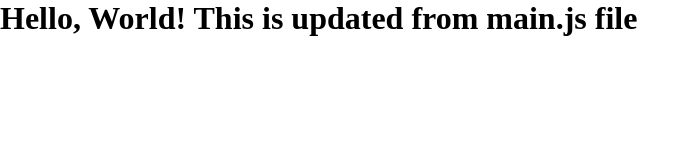
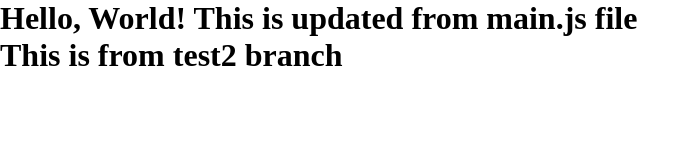
Before and after one commit to KasparPanmei/practiceRepo, a plain HTML site: page index.html in a window 1280 px wide. Shown: the whole page, without its empty margins (0-700 px from the left). Drawn offline with Linux system fonts and the light colour scheme.

Commit message:
Added Heading for test2

```diff
--- a/index.html
+++ b/index.html
@@ -9,6 +9,7 @@
 <body>
     <h1>Hello, World! <b id="highlight">!</b></h1>
 
+    <h1 id="test2">This is from test2 branch</h1>
 </body>
 <script src="main.js"></script>
 </html>
```
